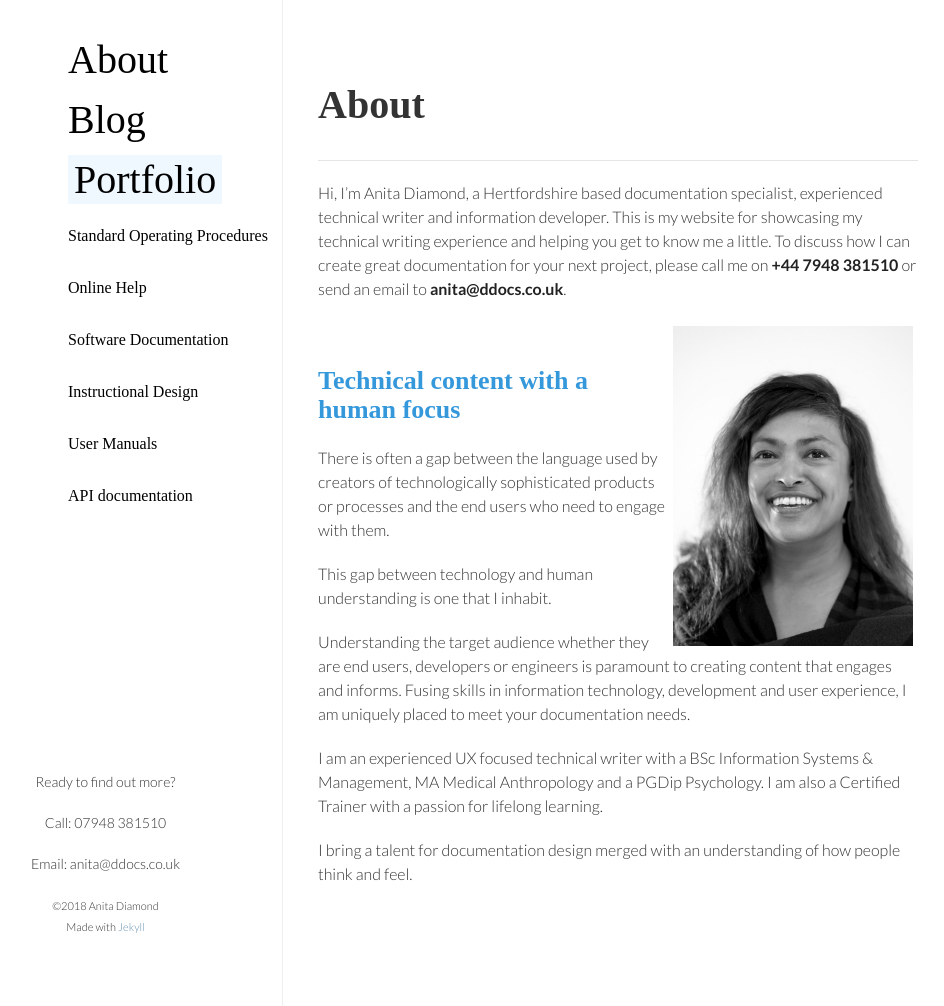
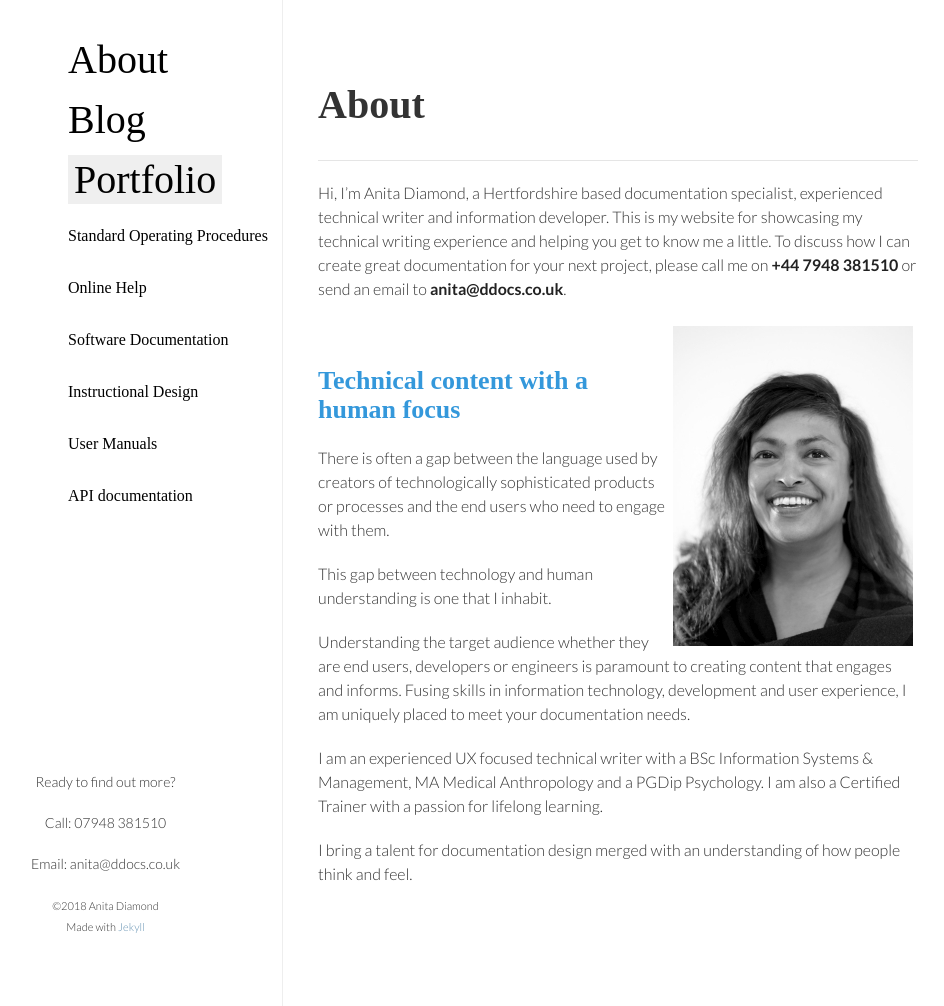
Before and after one commit to ddocs/ddocs.github.io, a Jekyll site: the page built from index.html, in a window 1280 px wide and 1006 px high. Shown: the whole window, without its empty margins (197-1141 px from the left). Built offline with Jekyll 4.4.1, drawn with Linux system fonts in a browser that asks for light colours; nearby versions of some CDN libraries; some web fonts are replaced.

Commit message:
Update style.css

```diff
--- a/css/style.css
+++ b/css/style.css
@@ -255,7 +255,6 @@ header h1 {
  outline: none;
  color: black;
  padding: 20px,0px,20px,;
- background-color: #F0F8FF;
  font-family: inherit; /* Important for vertical align on mobile phones */
  margin: 0; /* Important for vertical align on mobile phones */
 }
```
